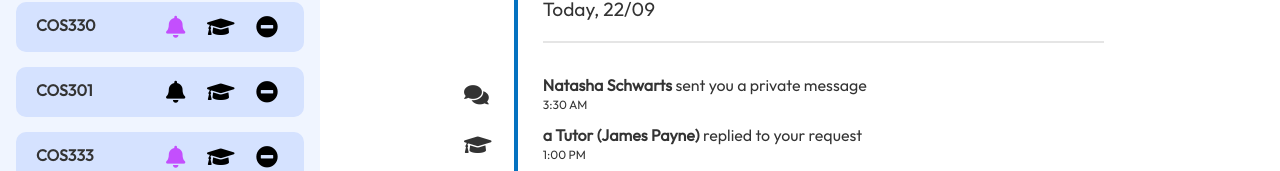
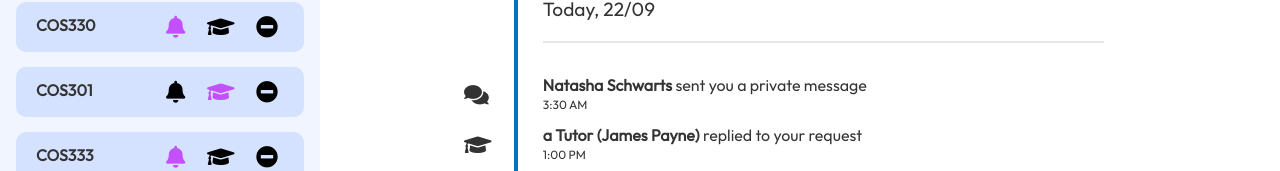
Before and after one commit to SameetKeshav/IMY320_Error-505, an Angular app: page /home in a window 1280 px wide. Shown: the part 193-364 px from the top of the page. Built offline with nearby package versions, Linux system fonts and the light colour scheme.

Commit message:
Update home.component.html

```diff
--- a/src/app/home/home.component.html
+++ b/src/app/home/home.component.html
@@ -70,8 +70,11 @@
         </button>
 
         <button class="updateHover">
-          <i class="fa fa-graduation-cap" aria-hidden="true"></i>
+          <i *ngIf="module=='COS301'" class="fa fa-graduation-cap" aria-hidden="true" style="color: #c34ffd;"></i>
+          <i *ngIf="module!='COS301'"class="fa fa-graduation-cap" aria-hidden="true"></i>
+
         </button>
+
 
         <button class="removeHover" (click)="remove(module)">
           <i class="fa fa-minus-circle" aria-hidden="true"></i>
@@ -552,6 +555,7 @@
             </div>
           </div>
           <input
+            (keyup.enter)="sendModuleMessage()"
             id="moduleMessage"
             type="text"
             class="messageInputText"
@@ -915,6 +919,7 @@
             </div>
           </div>
           <input
+          (keyup.enter)="sendTutorMessage()"
             id="tutorMessage"
             type="text"
             class="messageInputText"
@@ -993,6 +998,7 @@
             </div>
           </div>
           <input
+            (keyup.enter)="sendClassMessage()"
             id="classMessage"
             type="text"
             class="messageInputText"
```
